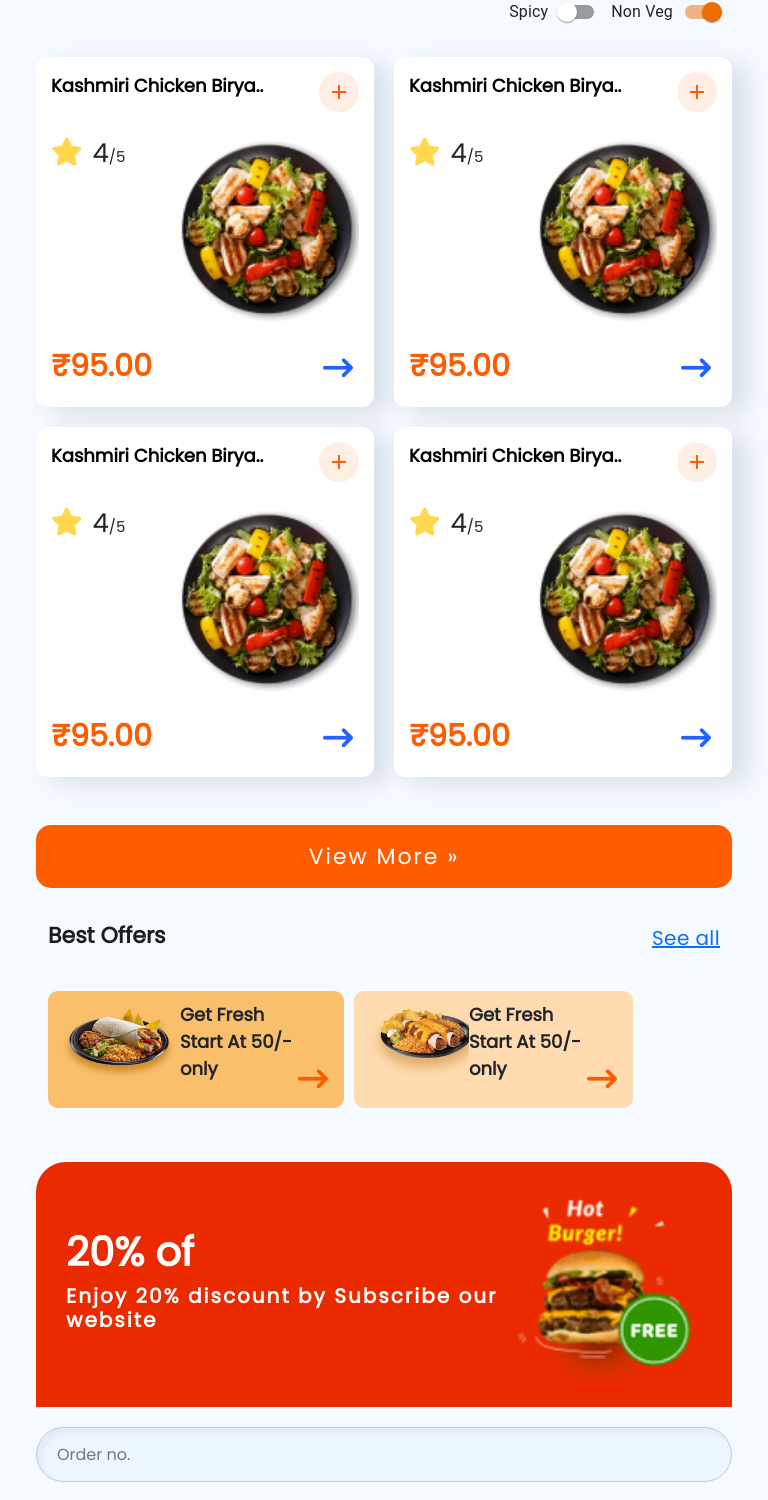
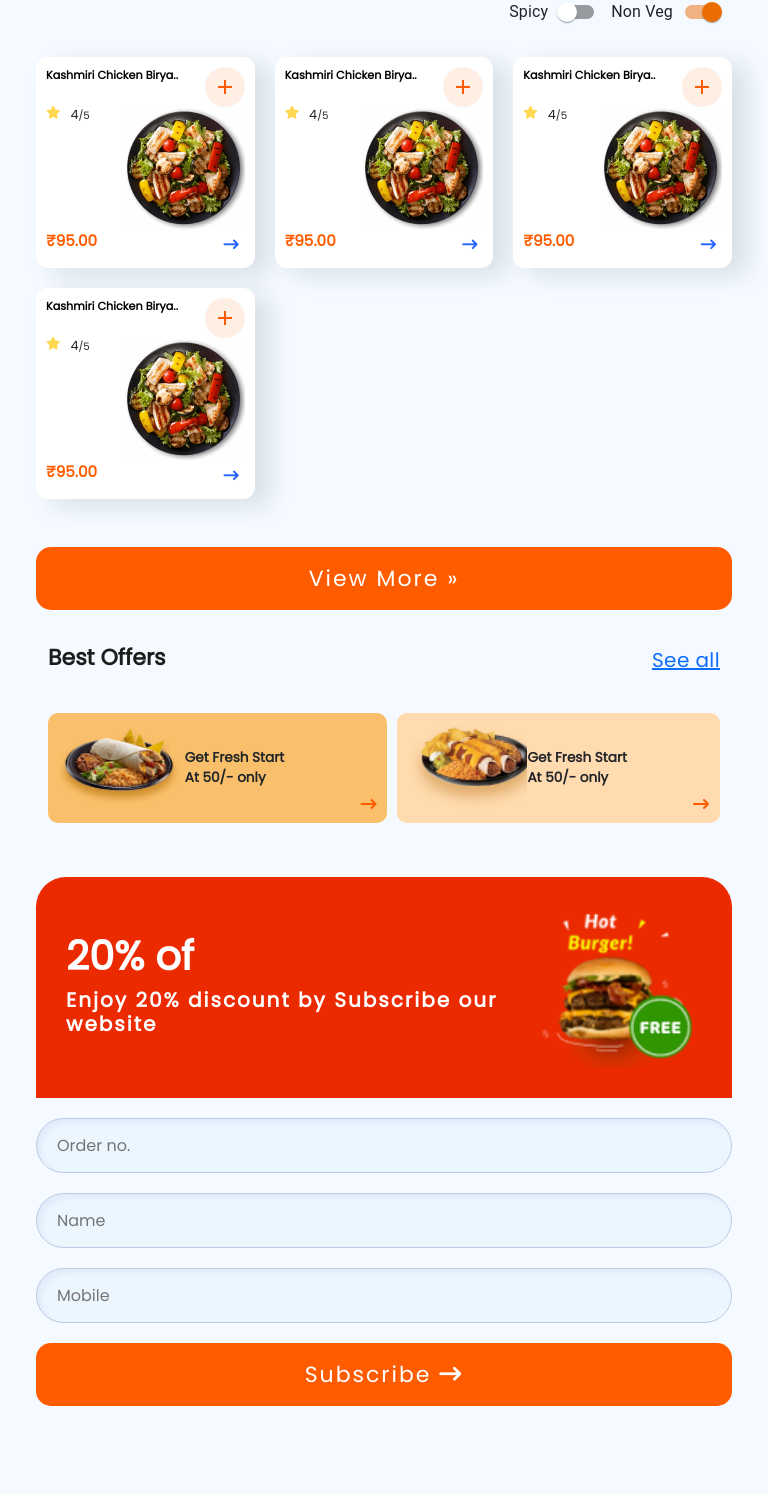
Before and after one commit to omarbinasad/Food-App-2, a React (Create React App) app: page / in a window 768 px wide. Shown: the part 272-1772 px from the top of the page. Built offline with nearby package versions, Linux system fonts and the light colour scheme.

Commit message:
responsive

```diff
--- a/src/Pages/Home/Components/BestOffers/BestOffers.css
+++ b/src/Pages/Home/Components/BestOffers/BestOffers.css
@@ -2,6 +2,14 @@
   display: flex;
   gap: 0px 10px;
   margin: 38px 0px;
+}
+.bestOffers-title {
+  color: #1c1c1c;
+  font-size: 22px;
+  font-weight: 600;
+  display: flex;
+  text-align: start;
+  margin: 0;
 }
 .bestOffers-title-div {
   display: flex;
@@ -14,24 +22,27 @@
   letter-spacing: 0.02em;
 }
 
-.bestOffers-title {
-  color: #1c1c1c;
-  font-size: 22px;
-  font-weight: 600;
+.bestOffers-img-div {
+  width: 40%;
   display: flex;
-  text-align: start;
-  margin: 0;
+  align-items: center;
+}
+.bestOffers-img-div img {
+  width: 100%;
 }
 
 .bestOffers-text-div {
+  width: 35%;
   display: flex;
   align-items: center;
 }
 .bestOffers-text-div > p {
-  font-size: 18px;
+  font-size: 25px;
   font-weight: 600;
+  margin: 0;
 }
 .bestOffers-btn-div {
+  width: 25%;
   display: flex;
   align-items: flex-end;
   justify-content: end;
@@ -49,8 +60,34 @@
   display: flex;
   background-color: #f9bf6a;
   border-radius: 10px;
-  padding: 10px;
+  padding: 5px;
 }
 .bestOffer-div:nth-child(2n) {
   background-color: #ffdbaf;
 }
+
+/* media queries for mobile phone  */
+@media screen and (max-width: 600px) {
+  .bestOffers-img-div {
+    width: 40%;
+  }
+  .bestOffers-text-div > p {
+    font-size: 65%;
+  }
+  .bestOffers-btn i {
+    font-size: 80%;
+  }
+}
+
+/* media queries for tab  */
+@media screen and (min-width: 601px) and (max-width: 1200px) {
+  .bestOffers-img-div {
+    width: 40%;
+  }
+  .bestOffers-text-div > p {
+    font-size: 85%;
+  }
+  .bestOffers-btn i {
+    font-size: 100%;
+  }
+}
--- a/src/Pages/Home/Components/BestOffers/BestOffers.js
+++ b/src/Pages/Home/Components/BestOffers/BestOffers.js
@@ -10,15 +10,15 @@ const BestOffers = () => {
       </div>
       <div className="bestOffers-div-main">
         <div className="bestOffer-div">
-          <div className=" bestOffers-img-div">
-            <img src="/images/bestoffer.png" alt="" />
+          <div className="bestOffers-img-div">
+            <img className="img-fluid" src="/images/bestoffer.png" alt="" />
           </div>
-          <div className=" bestOffers-text-div">
+          <div className="bestOffers-text-div">
             <p>
-              Get Fresh <br /> Start At 50/- <br /> only
+              Get Fresh Start At 50/- only
             </p>
           </div>
-          <div className=" bestOffers-btn-div">
+          <div className="bestOffers-btn-div">
             <button className="bestOffers-btn">
               <i class="fa-solid fa-arrow-right-long"></i>
             </button>
@@ -26,11 +26,11 @@ const BestOffers = () => {
         </div>
         <div className="bestOffer-div">
           <div className="bestOffers-img-div">
-            <img src="/images/bestoffer2.png" alt="" />
+            <img className="img-fluid" src="/images/bestoffer2.png" alt="" />
           </div>
-          <div className=" bestOffers-text-div">
+          <div className="bestOffers-text-div">
             <p>
-              Get Fresh <br /> Start At 50/- <br /> only
+              Get Fresh Start At 50/- only
             </p>
           </div>
           <div className=" bestOffers-btn-div">
--- a/src/Pages/Home/Components/Cards/Cards.css
+++ b/src/Pages/Home/Components/Cards/Cards.css
@@ -19,7 +19,7 @@
   border: none;
 }
 
-@media screen and (max-width: 768px) {
+@media screen and (max-width: 600px) {
   .cards-div {
     grid-template-columns: repeat(2, 1fr);
     grid-gap: 20px;
@@ -28,3 +28,12 @@
     width: 100%;
   }
 }
+@media screen and (min-width: 601px) and (max-width: 992px) {
+  .cards-div {
+    grid-template-columns: repeat(3, 1fr);
+    grid-gap: 20px;
+  }
+  .cards-exp-btn {
+    width: 100%;
+  }
+}
--- a/src/Pages/Home/Components/Cards/singleCard.js/SingleCard.css
+++ b/src/Pages/Home/Components/Cards/singleCard.js/SingleCard.css
@@ -45,7 +45,6 @@
   display: flex;
 }
 
-
 .card-bottom > h3 {
   font-size: 30px;
   font-weight: 600;
@@ -58,5 +57,42 @@
 .card-bottom-btn > i {
   font-size: 30px;
   color: #2461ff;
+}
+/* media queries for mobile phone  */
+@media screen and (max-width: 600px) {
+  .card-middle-img-div img {
+    width: 100%;
+  }
+  .SingleCard {
+    height: auto;
+  }
+}
 
+/* media queries for tab  */
+@media screen and (min-width: 601px) and (max-width: 1200px) {
+  .card-middle-img-div img {
+    width: 100%;
+  }
+  .SingleCard {
+    height: auto;
+    padding: 10px;
+  }
+  .card-top > p {
+    font-size: 70%;
+  }
+  .card-middle-rating-div > h5 {
+    font-size: 80%;
+  }
+  .card-middle-rating-div > i {
+    font-size: 80%;
+  }
+  .card-middle-rating-div > h5 > span {
+    font-size: 80%;
+  }
+  .card-bottom > h3 {
+    font-size: 95%;
+  }
+  .card-bottom-btn > i {
+    font-size: 95%;
+  }
 }
--- a/src/Pages/Home/Components/Category/Category.css
+++ b/src/Pages/Home/Components/Category/Category.css
@@ -30,6 +30,7 @@
   font-size: 14px;
   border-radius: 20px;
   border: 1px solid #bacae4;
+  cursor: pointer;
 }
 .categories-div p:hover {
   background-color: #ff5c00;
--- a/src/Pages/Home/Components/SubscribeForm/SubscribeForm.js
+++ b/src/Pages/Home/Components/SubscribeForm/SubscribeForm.js
@@ -1,9 +1,7 @@
 import React from "react";
 import "./SubscribeForm.css";
 
-
 const SubscribeForm = () => {
-
   return (
     <div className="pt-3 pb-5">
       <div className="subsForm-banner">
@@ -12,7 +10,7 @@ const SubscribeForm = () => {
           <h4>Enjoy 20% discount by Subscribe our website</h4>
         </div>
         <div>
-          <img src="/images/free.png" alt="" />
+          <img className="img-fluid" src="/images/free.png" alt="" />
         </div>
       </div>
       <div className="subsForm-div">
--- a/src/Shared/BottomNavBar/BottomNavBar.js
+++ b/src/Shared/BottomNavBar/BottomNavBar.js
@@ -12,7 +12,7 @@ const BottomNavBar = () => {
   const [value, setValue] = React.useState(0);
   return (
     <div className="BottomNavBar-main-div">
-      <Box sx={{ width: 500, margin: "auto", padding: "40px 0px" }}>
+      <Box sx={{ width: "100%", margin: "auto", padding: "40px 0px" }}>
         <BottomNavigation
           sx={{
             color: "#7C90B8",
@@ -34,9 +34,11 @@ const BottomNavBar = () => {
                   position: "absolute",
                   width: "50px",
                   height: "15px",
-                  backgroundImage: "url('/images/bNavActive.png')",
-                  borderRadius: "50% 50% 0 0",
-                  transform: "translateY(180%)",
+                  backgroundImage: "url('/images/bNavActive.png') ",
+                  backgroundSize: "35px",
+                  backgroundRepeat: "no-repeat",
+                  backgroundPosition: "center",
+                  transform: "translateY(200%)",
                 },
               },
             }}
@@ -53,9 +55,11 @@ const BottomNavBar = () => {
                   position: "absolute",
                   width: "50px",
                   height: "15px",
-                  backgroundImage: "url('/images/bNavActive.png')",
-                  borderRadius: "50% 50% 0 0",
-                  transform: "translateY(180%)",
+                  backgroundImage: "url('/images/bNavActive.png') ",
+                  backgroundSize: "35px",
+                  backgroundRepeat: "no-repeat",
+                  backgroundPosition: "center",
+                  transform: "translateY(200%)",
                 },
               },
             }}
@@ -72,9 +76,11 @@ const BottomNavBar = () => {
                   position: "absolute",
                   width: "50px",
                   height: "15px",
-                  backgroundImage: "url('/images/bNavActive.png')",
-                  borderRadius: "50% 50% 0 0",
-                  transform: "translateY(180%)",
+                  backgroundImage: "url('/images/bNavActive.png') ",
+                  backgroundSize: "35px",
+                  backgroundRepeat: "no-repeat",
+                  backgroundPosition: "center",
+                  transform: "translateY(200%)",
                 },
               },
             }}
@@ -91,9 +97,11 @@ const BottomNavBar = () => {
                   position: "absolute",
                   width: "50px",
                   height: "15px",
-                  backgroundImage: "url('/images/bNavActive.png')",
-                  borderRadius: "50% 50% 0 0",
-                  transform: "translateY(180%)",
+                  backgroundImage: "url('/images/bNavActive.png') ",
+                  backgroundSize: "35px",
+                  backgroundRepeat: "no-repeat",
+                  backgroundPosition: "center",
+                  transform: "translateY(200%)",
                 },
               },
             }}
```
